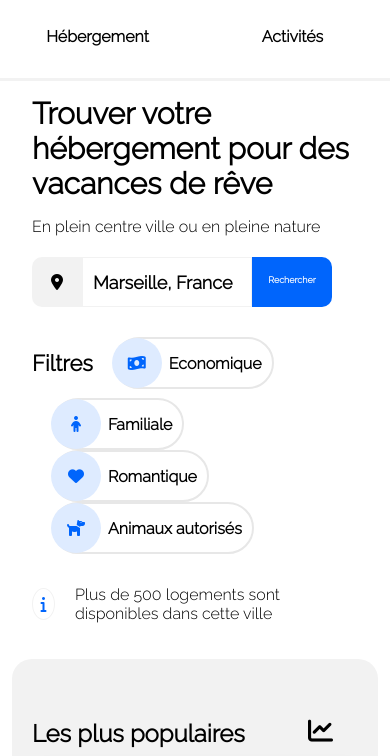
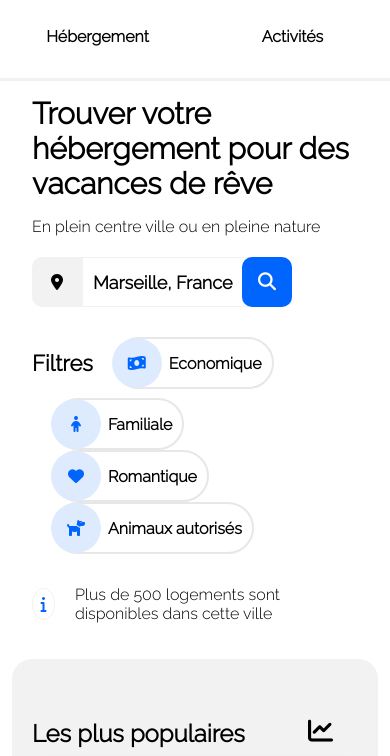
Before and after one commit to VictorVatt/Vattier_2_22092021, a plain HTML site: page index.html in a window 390 px wide. Shown: the part 88-844 px from the top of the page. Drawn offline with Linux system fonts and the light colour scheme.

Commit message:
Boutton rechercher mobile

```diff
--- a/index.html
+++ b/index.html
@@ -32,7 +32,7 @@
                                 <input type="search" name="adresse" value="Marseille, France"/>
                             </p>
                         </form>
-                    <div id="blue_button" ><p>Rechercher</p></div>
+                    <div id="blue_button" ><span><i class="desktop_none fas fa-search"></i></span><p>Rechercher</p></div>
                 </div>
             </section>
             <section id="barre_filtre">
--- a/styles.css
+++ b/styles.css
@@ -101,6 +101,11 @@ input[type=search] {
     color: white;
     cursor: pointer;
     font-weight: bold;
+}
+#blue_button span .desktop_none
+{
+    display: none;
+
 }
 #barre_filtre {
     display: flex;
@@ -588,11 +593,17 @@ footer {
           width: 170px;
       }
       #blue_button {
-          width: 80px;
+          width: 50px;
+          border-radius: 10px;
+          margin-left: -10px;
 
       }
       #blue_button p {
-          font-size: 9px;
+          display: none;
+      }
+      #blue_button span .desktop_none  {
+          color: white;
+          display: block;
       }
     .footer_container {
         display: block;
@@ -625,7 +636,7 @@ footer {
         margin-top: 10px;
     }
     .calanques {
-        margin-top: 300px;
+        margin-top: 350px;
         height: 43%;
     }
     .calanques h3 {
```
